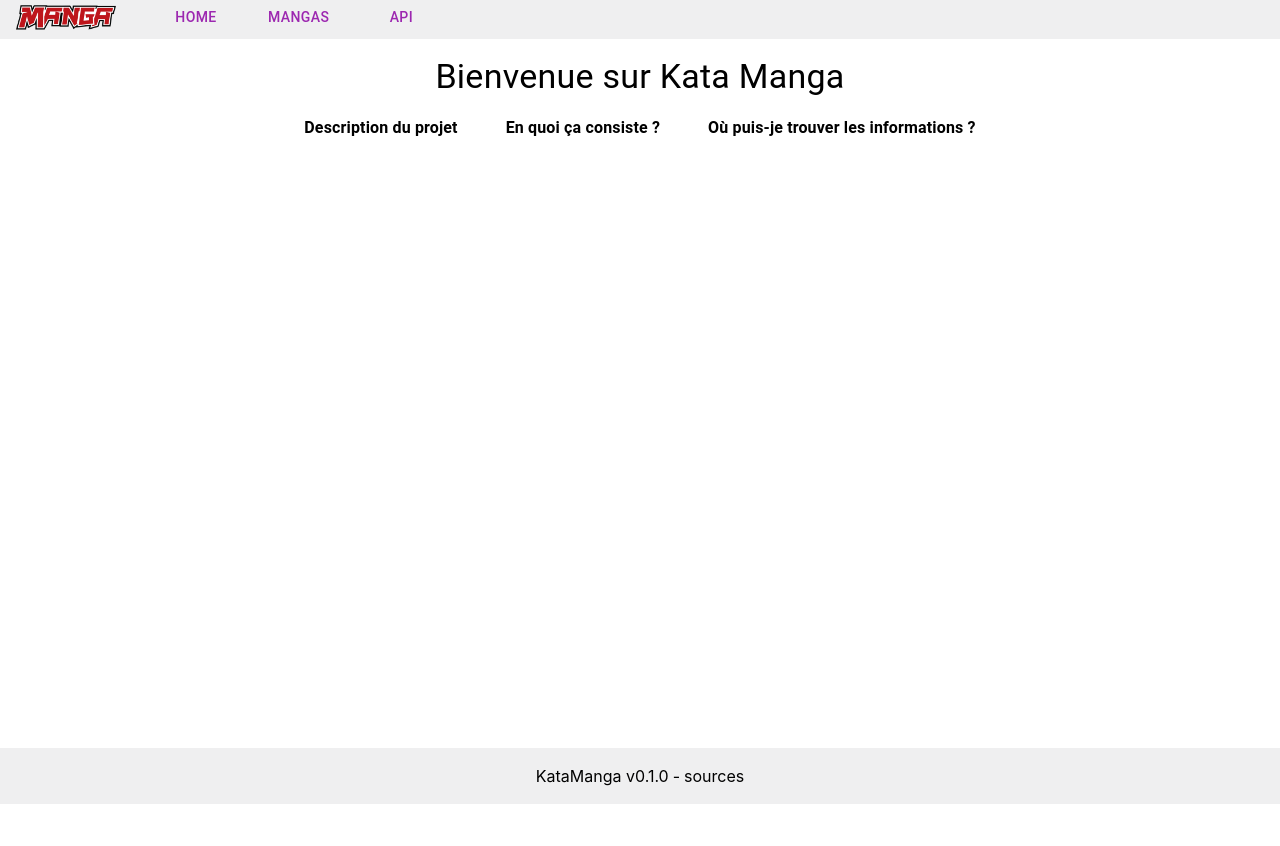
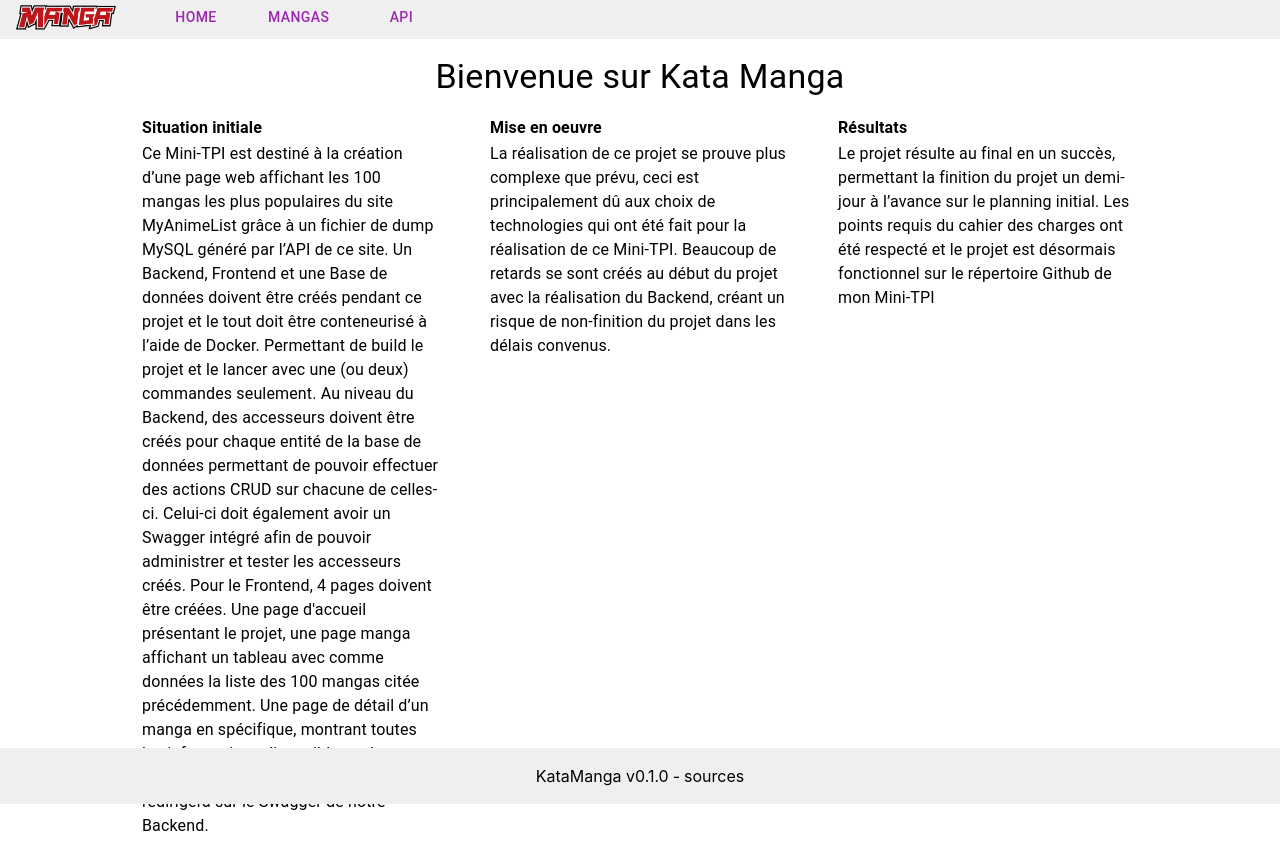
Before and after one commit to Mini-TPI-JaavLex/SmallTPI, a React (Create React App) app in the folder kata-manga-frontend/: page / in a window 1280 px wide. Before the commit the page ends 800 px from the top, so only its background shows below. Built offline with nearby package versions, Linux system fonts and the light colour scheme.

Commit message:
[feat] Added descriptions on homepage

```diff
--- a/kata-manga-frontend/src/components/HomeCard.tsx
+++ b/kata-manga-frontend/src/components/HomeCard.tsx
@@ -8,13 +8,11 @@ type HomeCardProps = {
 
 export default function HomeCard({ title, description }: HomeCardProps) {
 	return (
-		<Box display="flex" flexDirection="column">
+		<Box display="flex" flexDirection="column" maxWidth="300px">
 			<Typography variant="subtitle1" fontWeight="bold">
 				{title}
 			</Typography>
-			<Typography variant="body1" fontWeight="bold">
-				{description}
-			</Typography>
+			<Typography variant="body1">{description}</Typography>
 		</Box>
 	);
 }
--- a/kata-manga-frontend/src/pages/Home.tsx
+++ b/kata-manga-frontend/src/pages/Home.tsx
@@ -14,9 +14,25 @@ export default function Home() {
 		>
 			<Typography variant="h4">Bienvenue sur Kata Manga</Typography>
 			<Box display="flex" flexWrap="wrap" flexDirection="row" gap={6}>
-				<HomeCard title="Description du projet" description="" />
-				<HomeCard title="En quoi ça consiste ?" description="" />
-				<HomeCard title="Où puis-je trouver les informations ?" description="" />
+				<HomeCard
+					title="Situation initiale"
+					description="Ce Mini-TPI est destiné à la création d’une page web affichant les 100 mangas les plus populaires du site MyAnimeList grâce à un fichier de dump MySQL généré par l’API de ce site.
+
+Un Backend, Frontend et une Base de données doivent être créés pendant ce projet et le tout doit être conteneurisé à l’aide de Docker. Permettant de build le projet et le lancer avec une (ou deux) commandes seulement.
+
+Au niveau du Backend, des accesseurs doivent être créés pour chaque entité de la base de données permettant de pouvoir effectuer des actions CRUD sur chacune de celles-ci. Celui-ci doit également avoir un Swagger intégré afin de pouvoir administrer et tester les accesseurs créés.
+
+Pour le Frontend, 4 pages doivent être créées. Une page d'accueil présentant le projet, une page manga affichant un tableau avec comme données la liste des 100 mangas citée précédemment. Une page de détail d’un manga en spécifique, montrant toutes les informations disponible sur le manga sélectionné. Et une page API, qui redirigera sur le Swagger de notre Backend.
+"
+				/>
+				<HomeCard
+					title="Mise en oeuvre"
+					description="La réalisation de ce projet se prouve plus complexe que prévu, ceci est principalement dû aux choix de technologies qui ont été fait pour la réalisation de ce Mini-TPI. Beaucoup de retards se sont créés au début du projet avec la réalisation du Backend, créant un risque de non-finition du projet dans les délais convenus. "
+				/>
+				<HomeCard
+					title="Résultats"
+					description="Le projet résulte au final en un succès, permettant la finition du projet un demi-jour à l’avance sur le planning initial. Les points requis du cahier des charges ont été respecté et le projet est désormais fonctionnel sur le répertoire Github de mon Mini-TPI"
+				/>
 			</Box>
 		</Box>
 	);
```
